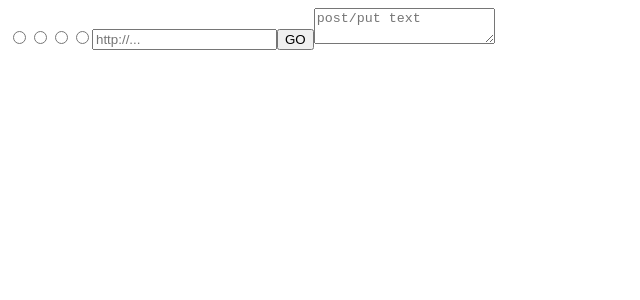
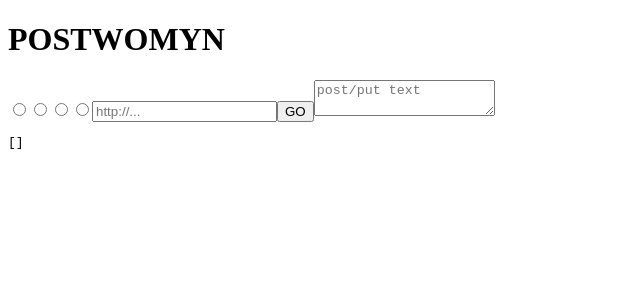
Before and after one commit to jumpybuns/lab-29-RESTy-site, a React app: page / in a window 1280 px wide. Shown: the top 300 px of the page, without its empty margins (0-640 px from the left). Built offline with nearby package versions, Linux system fonts and the light colour scheme.

Commit message:
stringified results

```diff
--- a/src/components/app/App.jsx
+++ b/src/components/app/App.jsx
@@ -1,9 +1,12 @@
 import React, { Component } from 'react';
 import Home from '../../containers/home/Home';
+import Header from '../../containers/header/Header';
+
 export default class App extends Component {
   render() {
     return (
       <div>
+        <Header />
         <Home />
       </div>
     );
--- a/src/components/results/Results.jsx
+++ b/src/components/results/Results.jsx
@@ -1,14 +1,10 @@
 import React from 'react';
 import PropTypes from 'prop-types';
 
-const Results = ({ results }) => (
-  <figure>
-    <h1>{results}</h1>
-  </figure>
-);
+const Results = ({ results }) => <pre>{JSON.stringify(results, null, 8)}</pre>;
 
 Results.propTypes = {
-  results: PropTypes.object.isRequired,
+  results: PropTypes.string.isRequired,
 };
 
 export default Results;
--- a/src/components/search/SearchCmp.jsx
+++ b/src/components/search/SearchCmp.jsx
@@ -1,13 +1,7 @@
 import React from 'react';
 import PropTypes from 'prop-types';
 
-const SearchCmp = ({
-  requestURL,
-  requestBody,
-  onChange,
-  onSubmit,
-  results,
-}) => (
+const SearchCmp = ({ requestURL, requestBody, onChange, onSubmit }) => (
   <div>
     <form onSubmit={onSubmit}>
       <label htmlFor="GET">
@@ -60,7 +54,7 @@ const SearchCmp = ({
         placeholder="post/put text"
         name="requestBody"
         onChange={onChange}
-        value={results}
+        value={requestBody}
       />
     </form>
   </div>
@@ -71,7 +65,6 @@ SearchCmp.propTypes = {
   requestURL: PropTypes.string.isRequired,
   onChange: PropTypes.func.isRequired,
   onSubmit: PropTypes.func.isRequired,
-  results: PropTypes.object.isRequired,
 };
 
 export default SearchCmp;
--- /dev/null
+++ b/src/containers/header/Header.jsx
@@ -0,0 +1,11 @@
+import React from 'react';
+
+function Header() {
+  return (
+    <div>
+      <h1>POSTWOMYN</h1>
+    </div>
+  );
+}
+
+export default Header;
--- a/src/containers/search/Search.jsx
+++ b/src/containers/search/Search.jsx
@@ -13,10 +13,6 @@ export default class Search extends Component {
     loading: false,
   };
 
-  // componentDidMount() {
-  //   this.fetchJSON();
-  // }
-
   handleSubmit = (e) => {
     e.preventDefault();
     const { requestBody, requestURL, method } = this.state;
@@ -29,11 +25,7 @@ export default class Search extends Component {
   handleChange = ({ target }) => {
     this.setState({ [target.name]: target.value });
   };
-  // handleSearch = ({ target }) => {
-  //   this.setState({ search: target.value }, () => {
-  //     this.fetchJSON();
-  //   });
-  // };
+
   render() {
     const { method, requestURL, requestBody, results, loading } = this.state;
     console.log(method, results);
@@ -44,11 +36,11 @@ export default class Search extends Component {
           requestBody={requestBody}
           onChange={this.handleChange}
           onSubmit={this.handleSubmit}
-          results={requestBody}
+          results={results}
         />
 
         {loading && <h1>Loading...</h1>}
-        <Results requestBody={requestBody} />
+        <Results results={results} onSubmit={this.handleSubmit} />
       </div>
     );
   }
```
